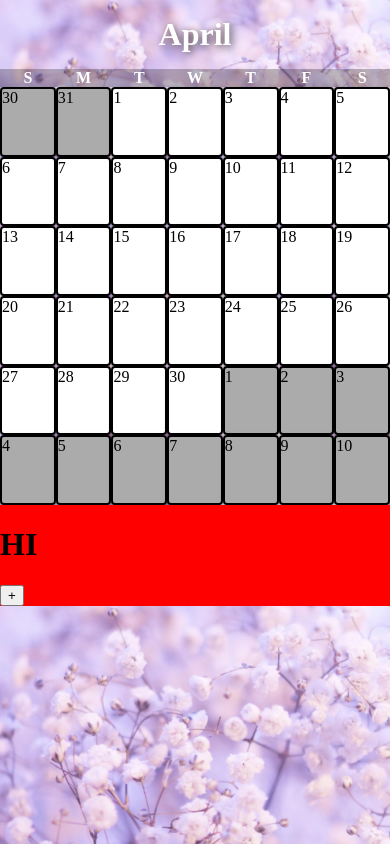
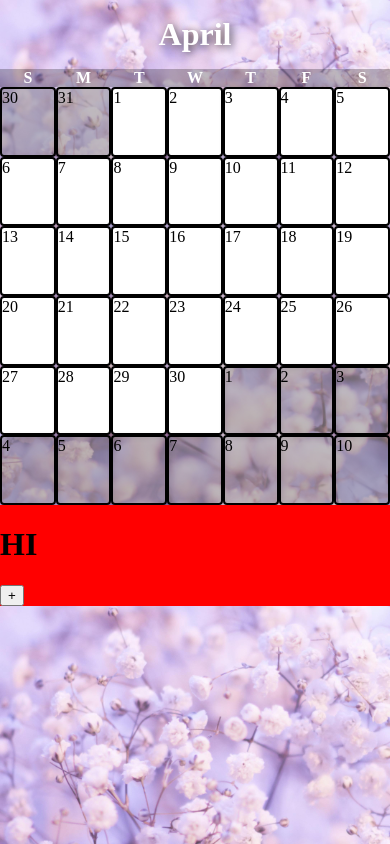
Before and after one commit to BowWarrior/Web-Systems-Project, a PHP site: page / in a window 390 px wide. Run offline with PHP 8.4, Linux system fonts and the light colour scheme.

Commit message:
updated todo list

```diff
--- a/index.css
+++ b/index.css
@@ -237,11 +237,19 @@ body {
 
 
 /*for phone */
-@media (max-width: 481px){
+@media (max-width: 480px){
+    html {
+        overflow-x: hidden; /*prevents horizontal scrolling (need both)*/
+    }
+    body{
+        overflow-x: hidden; /*prevents horizontal scrolling (need both)*/
+        width: 100vw;
+    }
     .calendar{
         top:0%;
         width: 100%;
         max-width: 100vw;
+        background-color: opaque 50;
     }
 
     .weekdayRowDiv{
--- a/index.js
+++ b/index.js
@@ -1,10 +1,12 @@
 /*  FEATURES TO ADD:
+0. make it so the ball doesn't disappear from the side panel when selecting a different day
 1. when you scroll down with mouse or on phone with finger, make the selected day's events show up
 2. make the sidebar into an hour by hour view of the day's events
 3. make it so the a day can have an event
 4. make it so the sidebar shows the event that is connected to that day
 5. make an 'x' in the sidebar to close it (then make the calendar move to center of page)
 6. make so you can add/delete events in frontend
+7. look into having no border on tiles (makes less clunky)
 */
 
 
@@ -126,7 +128,7 @@ function fillMonth(year, month) {
 
     //start filling in past month's last days
     for (let i = startWeekday - 1; i >= 0; i--) {
-        tiles[i].style.backgroundColor = "#ababab";
+        tiles[i].style.backgroundColor = "rgba(132, 132, 132, 0.5)";
         const newP = document.createElement("p");
         newP.classList.add("dayNum");
         newP.innerText = daysInPrevMonth - (startWeekday - 1 - i); // set text on <p>
@@ -154,7 +156,7 @@ function fillMonth(year, month) {
         newP.innerText = nextDay;
         newP.dataset.date = new Date(year, month, nextDay).toISOString(); //(for filling in side panel)
         tiles[tileIndex].appendChild(newP);
-        tiles[tileIndex].style.backgroundColor = "#ababab";
+        tiles[tileIndex].style.backgroundColor = "rgba(132, 132, 132, 0.5)";
         nextDay++;
 
         tileIndex++;
```
